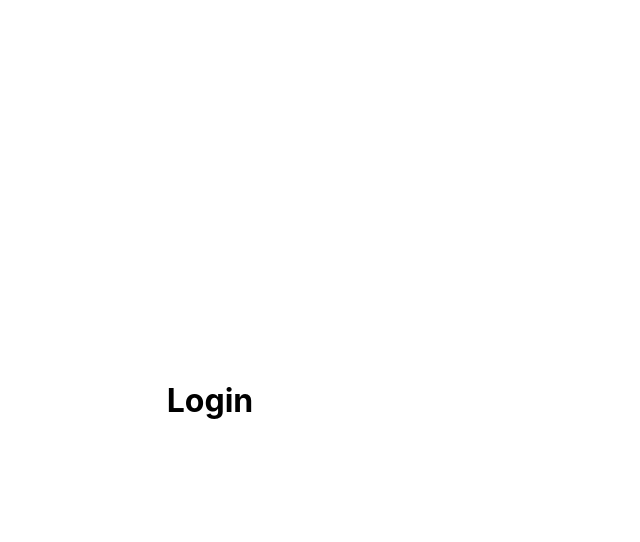
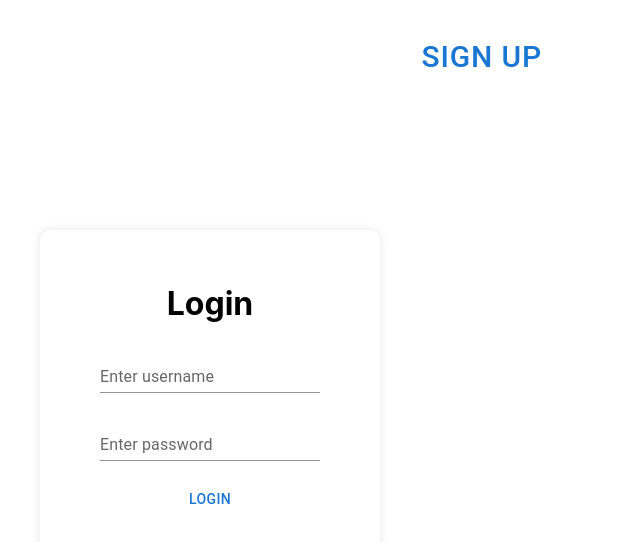
Before and after one commit to Charger1256A/madhacks-2023, a React (Create React App) app: page / in a window 1280 px wide. Shown: the top 542 px of the page, without its empty margins (430-1070 px from the left). Built offline with nearby package versions, Linux system fonts and the light colour scheme.

Commit message:
completed login screen

```diff
--- a/package.json
+++ b/package.json
@@ -5,6 +5,7 @@
   "dependencies": {
     "@emotion/react": "^11.11.1",
     "@emotion/styled": "^11.11.0",
+    "@mui/icons-material": "^5.14.16",
     "@mui/material": "^5.14.17",
     "@testing-library/jest-dom": "^5.17.0",
     "@testing-library/react": "^13.4.0",
--- a/src/screens/login/login.css
+++ b/src/screens/login/login.css
@@ -5,3 +5,29 @@
     justify-content: center;
     height: 100vh;
 }
+
+.box {
+    width: 300px;
+    height: 300px;
+    background: #fff;
+    border-radius: 10px;
+    box-shadow: 0 0 10px rgba(0, 0, 0, 0.1);
+    padding: 20px;
+    display: flex;
+    flex-direction: column;
+    align-items: center;
+    justify-content: center;
+}
+
+.login-content {
+    margin-bottom: 20px !important;
+}
+
+.sign-up {
+    position: absolute !important;
+    top: 25px !important;
+    right: 300px !important;
+    font-size: 30px !important;
+
+
+}
--- a/src/screens/login/login.jsx
+++ b/src/screens/login/login.jsx
@@ -1,13 +1,45 @@
+import { useState } from "react";
 import "./login.css"
+import Box from '@mui/material/Box';
+import TextField from '@mui/material/TextField';
+import Button from '@mui/material/Button';
+
 
 export default function Login() {
+  const [mode, setMode] = useState("login");
+  const[username, setUsername] = useState("");
+  const[password, setPassword] = useState("");
+  const [confirmPassword, setConfirmPassword] = useState("");
+
+
   return (
     <div className="container">
-      <h1>Login</h1>
-      {/* <Box sx={{ display: 'flex', alignItems: 'flex-end' }}>
-        <AccountCircle sx={{ color: 'action.active', mr: 1, my: 0.5 }} />
-        <TextField id="input-with-sx" label="With sx" variant="standard" />
-      </Box> */}
+
+
+        {mode === "login" ? (
+          <div className="box">
+            <Button className="sign-up" onClick={() => setMode("signup")}>Sign Up</Button>
+            <h1>Login</h1>
+              <TextField className="login-content" id="input-with-sx" label="Enter username" variant="standard" value={username} onChange={(e) => setUsername(e.target.value)}/>
+
+            <TextField className="login-content" id="standard-basic" label="Enter password" variant="standard" type="password" value={password} onChange={(e) => setPassword(e.target.value)}/>
+
+            <Button className="login-content">Login</Button>
+           </div>
+        ) : (
+          <div className="box">
+            <Button className="sign-up" onClick={() => setMode("login")}>Back</Button>
+            <h1>Signup</h1>
+                <TextField className="login-content" id="input-with-sx" label="Enter username" variant="standard" value={username} onChange={(e) => setUsername(e.target.value)}/>
+
+
+              <TextField className="login-content" id="standard-basic" label="Enter password" variant="standard" type="password" value={password} onChange={(e) => setPassword(e.target.value)}/>
+              <TextField className="login-content" id="standard-basic" label="Confirm password" variant="standard" type="password" value={confirmPassword} onChange={(e) => setConfirmPassword(e.target.value)}/>
+
+
+              <Button className="login-content">Signup</Button>
+           </div>
+        )}
 
 
 
```
Also changed, not shown: 1 other file (tests, documents, lock files or other folders).
